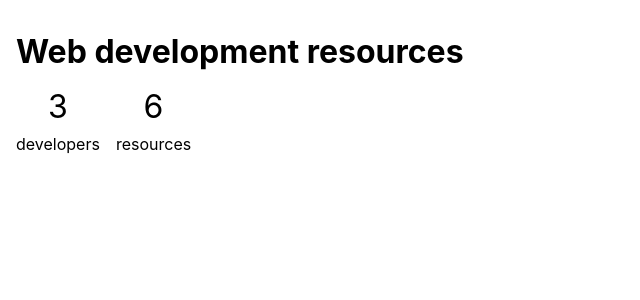
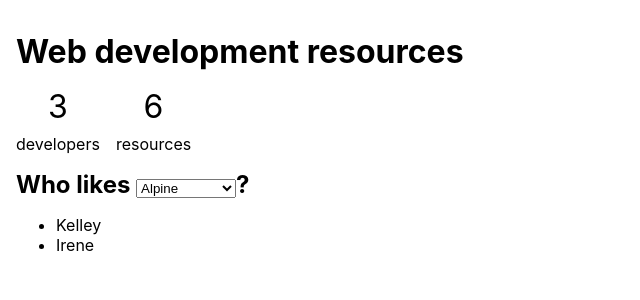
Before and after one commit to Codaisseur/developer-resource-explorer, a React (Create React App) app: page / in a window 1280 px wide. Shown: the top 300 px of the page, without its empty margins (0-640 px from the left). Built offline with nearby package versions, Linux system fonts and the light colour scheme.

Commit message:
3. Inline (parametrized) selector

```diff
--- a/src/App.js
+++ b/src/App.js
@@ -1,4 +1,4 @@
-import React from "react";
+import React, { useState } from "react";
 import { useSelector } from "react-redux";
 import "./App.css";
 
@@ -9,8 +9,19 @@ const selectStatistics = state => {
   };
 };
 
+const selectResources = state => {
+  return state.resources;
+};
+
 function App() {
   const statistics = useSelector(selectStatistics);
+  const resources = useSelector(selectResources);
+
+  const [favoriteId, setFavoriteId] = useState(2);
+
+  const developersWithThisFavorite = useSelector(state => {
+    return state.developers.filter(dev => dev.favorites.includes(favoriteId));
+  });
 
   return (
     <div className="App">
@@ -25,6 +36,27 @@ function App() {
           <p>resources</p>
         </div>
       </div>
+      <h2>
+        Who likes{" "}
+        <select
+          value={favoriteId}
+          onChange={e => setFavoriteId(parseInt(e.target.value))}
+        >
+          {resources.map(resource => {
+            return (
+              <option key={resource.id} value={resource.id}>
+                {resource.name}
+              </option>
+            );
+          })}
+        </select>
+        ?
+      </h2>
+      <ul>
+        {developersWithThisFavorite.map(dev => {
+          return <li key={dev.id}>{dev.name}</li>;
+        })}
+      </ul>
     </div>
   );
 }
```
